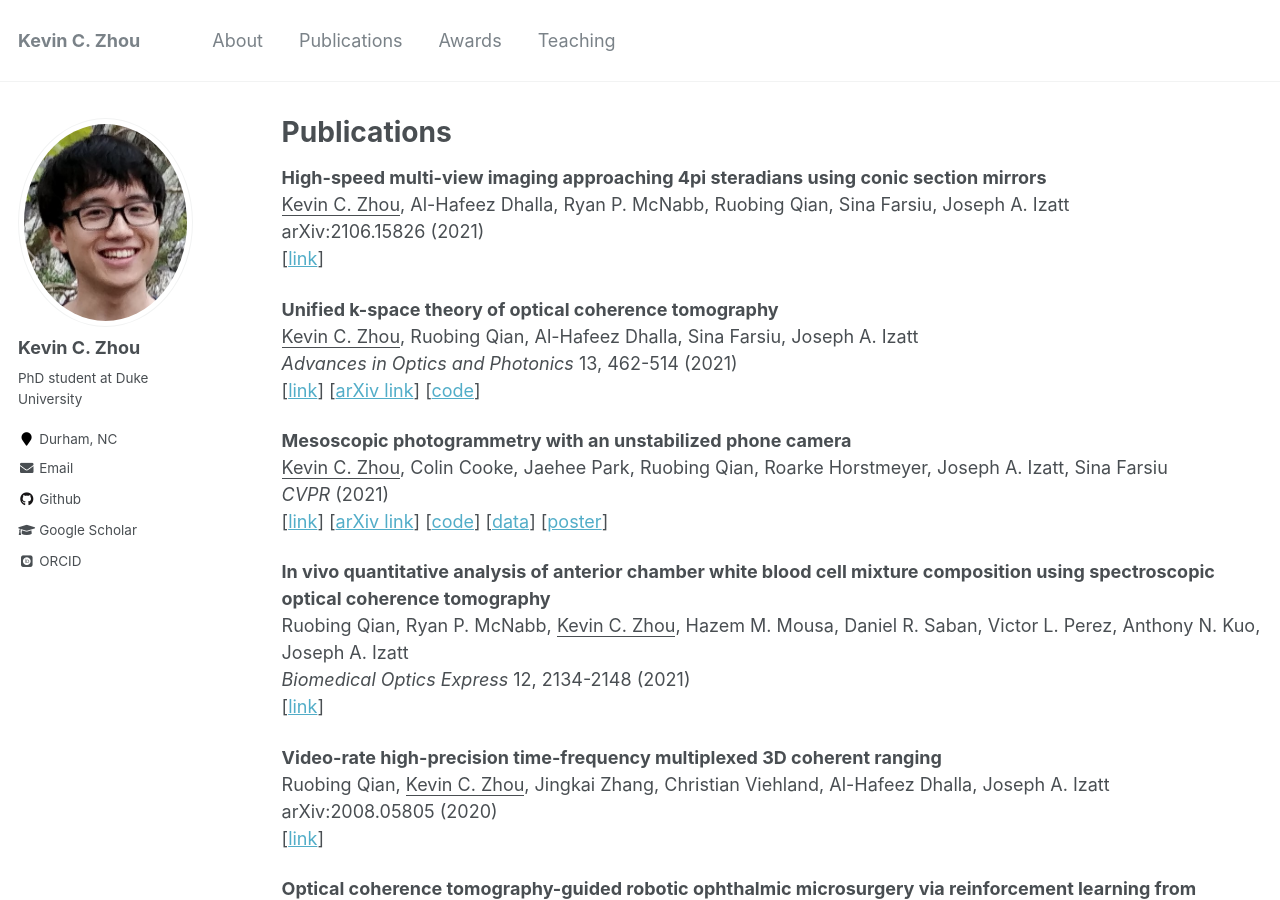
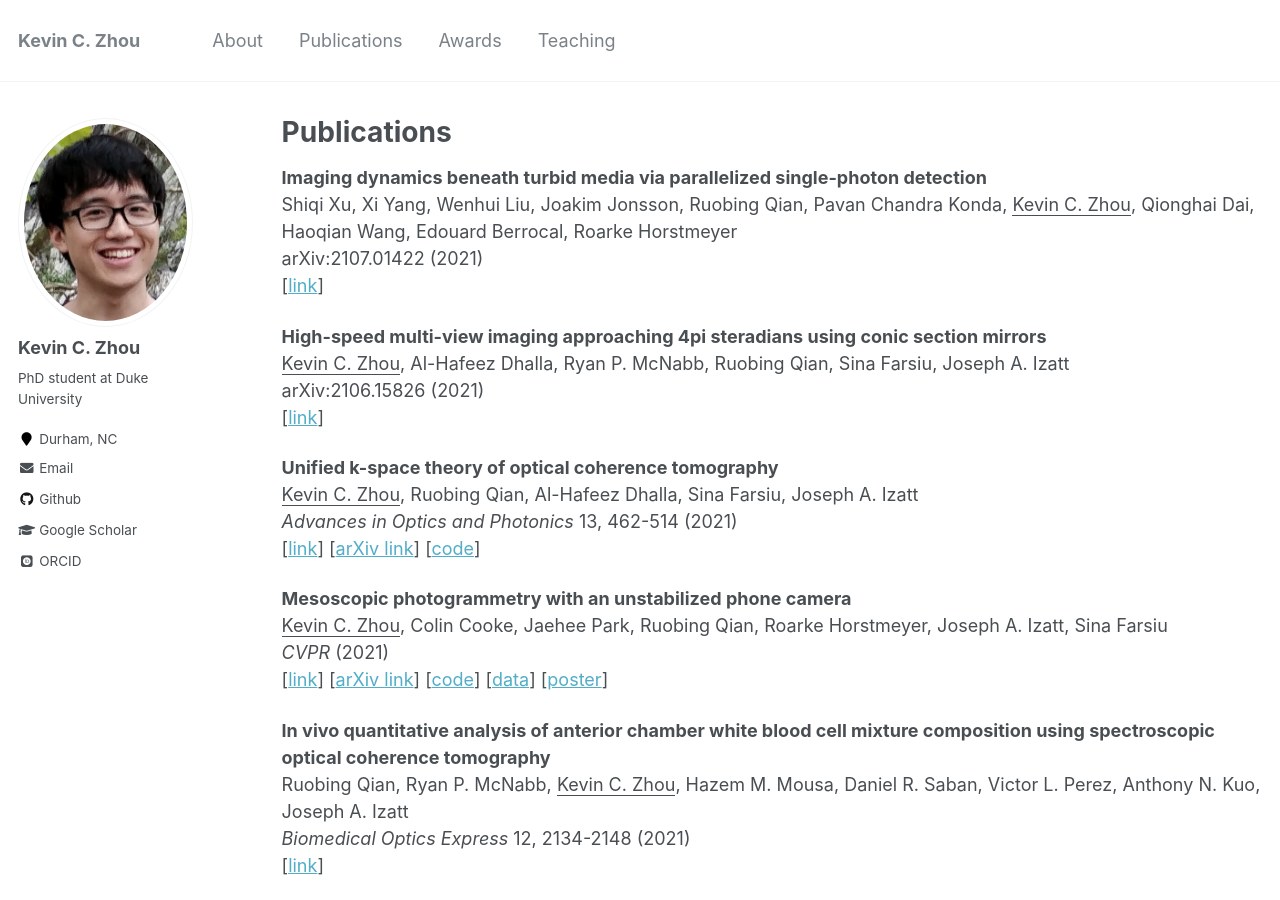
Before and after one commit to kevinczhou/kevinczhou.github.io, a Jekyll site: the page built from _pages/publications.md, in a window 1280 px wide and 900 px high. Built offline with Jekyll 4.4.1, drawn with Linux system fonts in a browser that asks for light colours; some web fonts are replaced.

Commit message:
Update publications.md

```diff
--- a/_pages/publications.md
+++ b/_pages/publications.md
@@ -4,6 +4,11 @@ title: "Publications"
 permalink: /publications/
 author_profile: true
 ---
+**Imaging dynamics beneath turbid media via parallelized single-photon detection**
+Shiqi Xu, Xi Yang, Wenhui Liu, Joakim Jonsson, Ruobing Qian, Pavan Chandra Konda, <ins>Kevin C. Zhou</ins>, Qionghai Dai, Haoqian Wang, Edouard Berrocal, Roarke Horstmeyer
+arXiv:2107.01422 (2021)
+[[link](https://arxiv.org/abs/2107.01422)]
+
 **High-speed multi-view imaging approaching 4pi steradians using conic section mirrors**
 <ins>Kevin C. Zhou</ins>, Al-Hafeez Dhalla, Ryan P. McNabb, Ruobing Qian, Sina Farsiu, Joseph A. Izatt
 arXiv:2106.15826 (2021)
```
